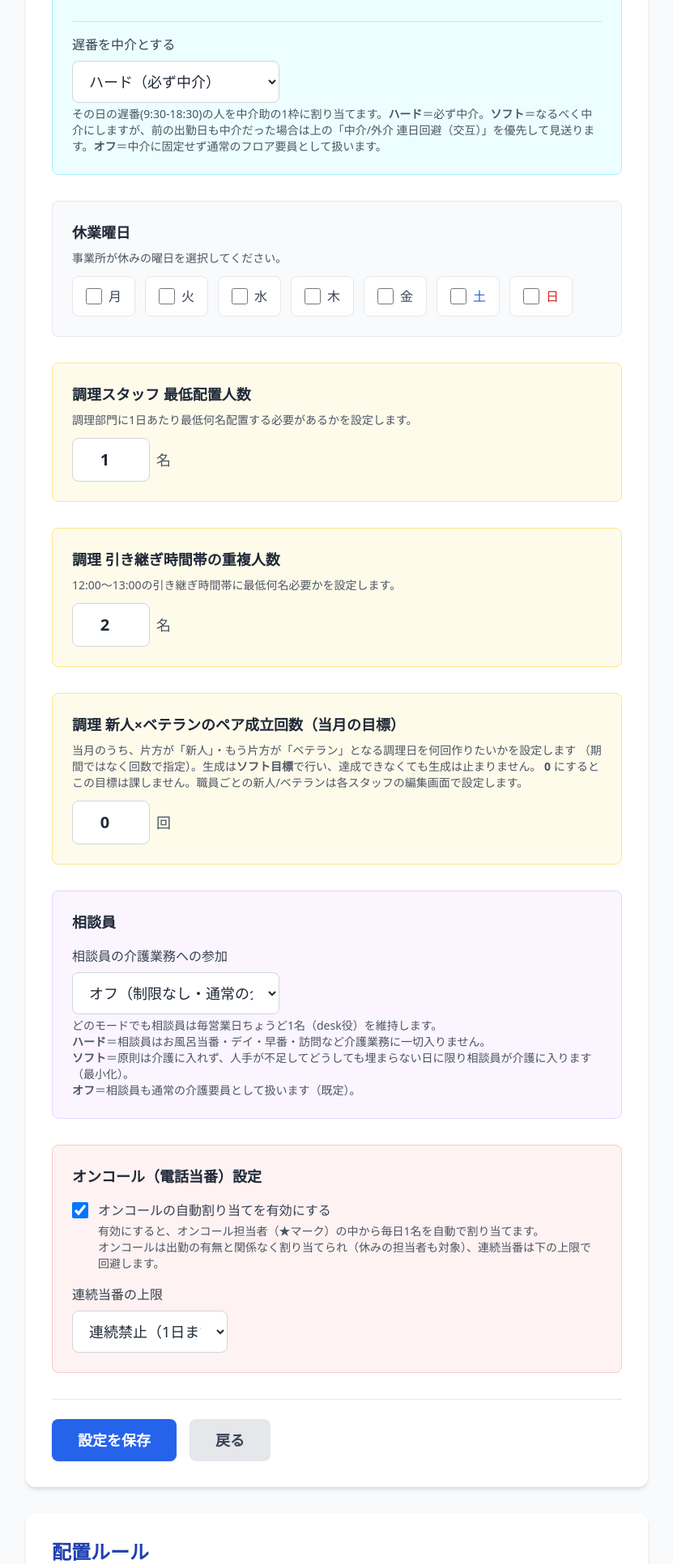
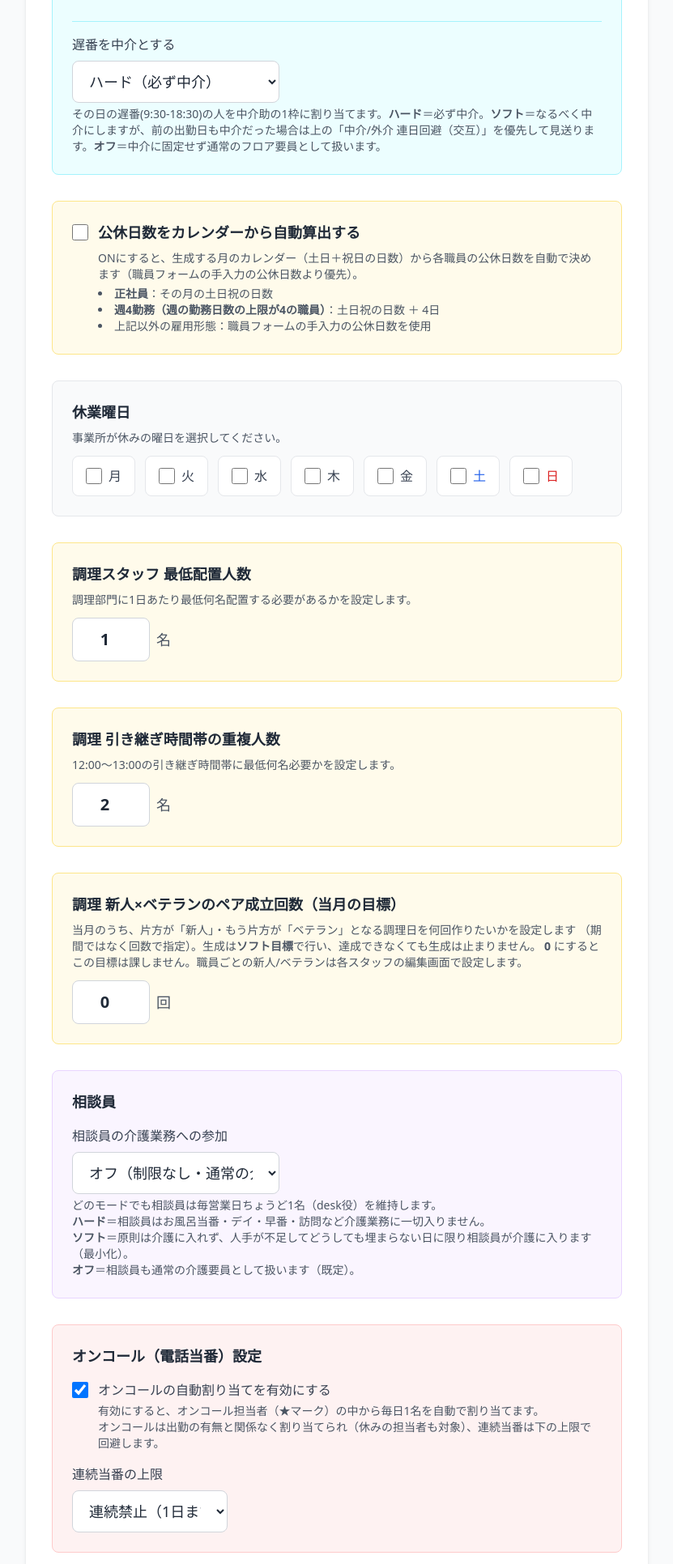
Before and after one commit to hinarisa5699-wq/shift-app-new, a Flask app: page /settings in a window 1280 px wide. Shown: the part 2596-4528 px from the top of the page at 81% size, without its empty margins (0-831 px from the left). Run offline with Flask 3, Linux system fonts and the light colour scheme; the visitor is signed in with stand-in values (Sample User, id 1); data comes from the database, SQL or seed files in the repository; some libraries are stand-ins or nearby versions.

Commit message:
feat: 公休日数をカレンダー(土日祝)から自動算出する設定を追加
設定「公休日数をカレンダーから自動算出する」(auto_public_holidays, 既定off)を追加。
ON時、生成する月のカレンダーから各職員の公休日数を自動決定（手入力より優先）:
  - 正社員: その月の土日祝の日数（土日 or 祝日の日数。祝日が土日でも二重計上しない）
  - 週4(max_days_per_week==4・正社員以外): 土日祝の日数 + 4
  - 上記以外の雇用形態: 職員フォームの手入力公休日数を使用
生成ルートで月の土日祝数(jpholiday)を算出し care/cook_dicts の public_holiday_count に反映。

検証(2026-07: 土日8+海の日1=9): 週4職員が自動で公休13(=9+4)ちょうど一致を確認。
正社員は目標9を正しくセット(実際は本人の曜日制約・デイ上限で未達は警告)。テスト15件通過。

Co-Authored-By: Claude Opus 4.8 (1M context) <noreply@anthropic.com>

```diff
--- a/app.py
+++ b/app.py
@@ -375,6 +375,9 @@ def _run_migrations(app):
     # 遅番を中介助とするモード（off/soft/hard・既定hard）
     if "late_as_mid_mode" not in columns:
         cursor.execute("ALTER TABLE shift_settings ADD COLUMN late_as_mid_mode VARCHAR(10) NOT NULL DEFAULT 'hard'")
+    # 公休日数の自動算出（カレンダーの土日祝から）
+    if "auto_public_holidays" not in columns:
+        cursor.execute("ALTER TABLE shift_settings ADD COLUMN auto_public_holidays BOOLEAN NOT NULL DEFAULT 0")
     # 依頼文41: 遅番×オンコール禁止モード・訪問回数の平等化モード
     if "late_oncall_mode" not in columns:
         cursor.execute("ALTER TABLE shift_settings ADD COLUMN late_oncall_mode VARCHAR(10) NOT NULL DEFAULT 'off'")
@@ -1704,6 +1707,8 @@ def create_app():
         # 依頼文41-(2): 訪問回数の平等化モード（off/soft/hard、既定soft）
         _vfm = (request.form.get("visit_fairness_mode", "soft") or "soft").strip().lower()
         s.visit_fairness_mode = _vfm if _vfm in ("off", "soft", "hard") else "soft"
+        # 公休日数の自動算出（カレンダーの土日祝から）
+        s.auto_public_holidays = "auto_public_holidays" in request.form
         db.session.commit()
         flash("条件設定を保存しました。", "success")
         return redirect(url_for("settings"))
@@ -2086,6 +2091,29 @@ def create_app():
         for w in StaffWorkableDate.query.all():
             workable_dates_map.setdefault(w.staff_id, []).append(w.date.isoformat())
 
+        # 公休日数の自動算出（カレンダーの土日祝から）。
+        #   ON時: 正社員=その月の土日祝の日数 / 週4(max_days_per_week==4)=土日祝+4。
+        #   それ以外の雇用形態は手入力の公休日数をそのまま使う。手入力より優先。
+        auto_ph_enabled = bool(getattr(settings_obj, "auto_public_holidays", False))
+        weekend_holiday_count = 0
+        if auto_ph_enabled:
+            _ndays = calendar.monthrange(year, month)[1]
+            for _d in range(1, _ndays + 1):
+                _dt = date(year, month, _d)
+                # 土(5)・日(6) または 祝日 を公休として1日カウント（祝日が土日でも二重計上しない）
+                if _dt.weekday() >= 5 or jpholiday.is_holiday(_dt):
+                    weekend_holiday_count += 1
+
+        def _effective_public_holidays(s):
+            """auto_ph_enabled時の有効公休日数を返す（手入力より優先）。"""
+            if not auto_ph_enabled:
+                return getattr(s, "public_holiday_count", 0) or 0
+            if (s.employment_type or "") == "正社員":
+                return weekend_holiday_count
+            if (s.max_days_per_week or 0) == 4:
+                return weekend_holiday_count + 4
+            return getattr(s, "public_holiday_count", 0) or 0
+
         # ORM → dict 変換（部門別に分割）
         care_dicts = []
         cook_dicts = []
@@ -2120,7 +2148,7 @@ def create_app():
                     s.first_work_date.isoformat()
                     if getattr(s, "first_work_date", None) else None
                 ),
-                "public_holiday_count": getattr(s, "public_holiday_count", 0) or 0,
+                "public_holiday_count": _effective_public_holidays(s),
             }
             if s.staff_group == "cooking":
                 cook_dicts.append(d)
--- a/models.py
+++ b/models.py
@@ -370,6 +370,10 @@ class ShiftSettings(db.Model):
     late_oncall_mode = db.Column(db.String(10), default="off", nullable=False)
     # 依頼文41-(2): 訪問回数の平等化モード "off"/"soft"/"hard"（既定 soft）
     visit_fairness_mode = db.Column(db.String(10), default="soft", nullable=False)
+    # 公休日数をカレンダー(その月の土日祝)から自動算出するか（既定 off）。
+    #   ON時: 正社員=土日祝の日数 / 週4(max_days_per_week=4)=土日祝+4 を生成時に自動反映
+    #   （職員フォームの手入力公休日数より優先）。
+    auto_public_holidays = db.Column(db.Boolean, default=False, nullable=False)
 
     def to_dict(self):
         """辞書形式に変換"""
@@ -400,6 +404,7 @@ class ShiftSettings(db.Model):
             "late_as_mid_mode": self.late_as_mid_mode or "hard",
             "late_oncall_mode": self.late_oncall_mode or "off",
             "visit_fairness_mode": self.visit_fairness_mode or "soft",
+            "auto_public_holidays": self.auto_public_holidays or False,
         }
 
 
--- a/templates/settings.html
+++ b/templates/settings.html
@@ -293,6 +293,24 @@
                     その日の遅番(9:30-18:30)の人を中介助の1枠に割り当てます。<strong>ハード</strong>＝必ず中介。<strong>ソフト</strong>＝なるべく中介にしますが、前の出勤日も中介だった場合は上の「中介/外介 連日回避（交互）」を優先して見送ります。<strong>オフ</strong>＝中介に固定せず通常のフロア要員として扱います。
                 </p>
             </div>
+        </div>
+
+        <!-- 公休日数の自動算出 -->
+        <div class="mb-8 p-6 bg-amber-50 rounded-lg border border-amber-200">
+            <label class="flex items-center cursor-pointer">
+                <input type="checkbox" id="auto_public_holidays" name="auto_public_holidays" value="1"
+                       {% if settings and settings.auto_public_holidays %}checked{% endif %}
+                       class="w-5 h-5 text-amber-600 border-gray-300 rounded focus:ring-amber-500">
+                <span class="ml-3 text-lg font-semibold text-gray-800">公休日数をカレンダーから自動算出する</span>
+            </label>
+            <p class="text-gray-600 text-sm mt-2 ml-8">
+                ONにすると、生成する月のカレンダー（土日＋祝日の日数）から各職員の公休日数を自動で決めます（職員フォームの手入力の公休日数より優先）。
+            </p>
+            <ul class="text-gray-600 text-sm mt-1 ml-8 list-disc list-inside">
+                <li><strong>正社員</strong>：その月の土日祝の日数</li>
+                <li><strong>週4勤務（週の勤務日数の上限が4の職員）</strong>：土日祝の日数 ＋ 4日</li>
+                <li>上記以外の雇用形態：職員フォームの手入力の公休日数を使用</li>
+            </ul>
         </div>
 
         <!-- 休業曜日 -->
```
